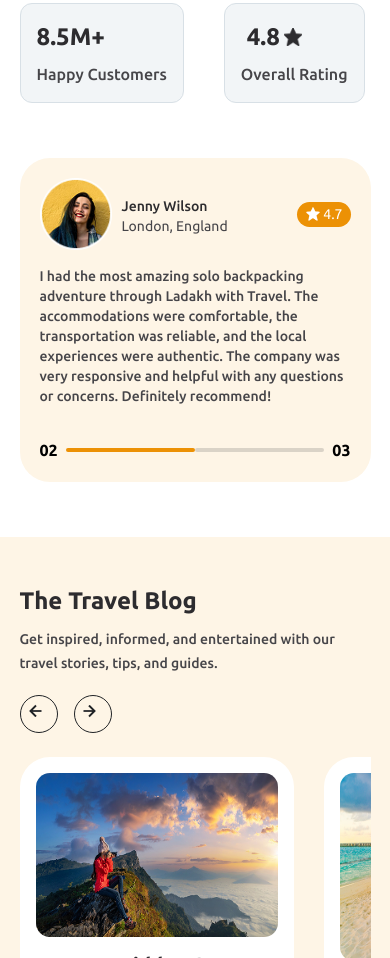
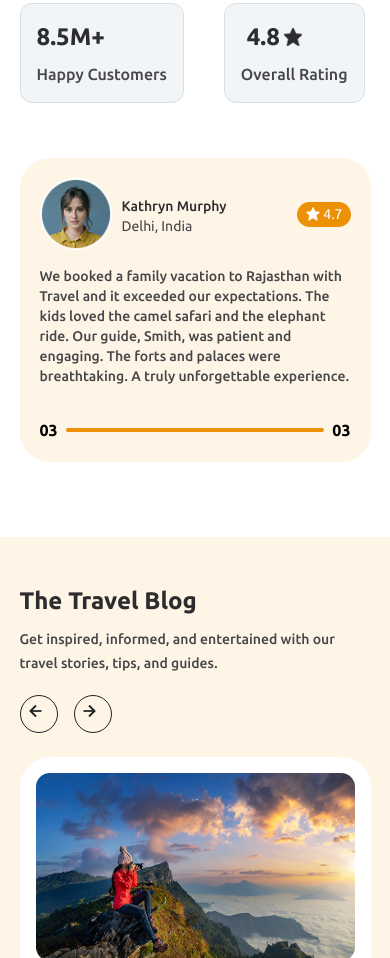
Before and after one commit to aaryan-vyas-10/traveling-website, a plain HTML site: page index.html in a window 390 px wide. Shown: the part 5963-6921 px from the top of the page. Drawn offline with nearby package versions, Linux system fonts and the light colour scheme.

Commit message:
change in swiper blog  for 320px show slide at mobile

```diff
--- a/index.html
+++ b/index.html
@@ -1080,16 +1080,16 @@
         },
             breakpoints: {
                 320: {
-                    slidesPerView: 1.25,
+                    slidesPerView: 1,
                 },
                 576: {
-                    slidesPerView: 2,
+                    slidesPerView: 1.5,
                 },
                 768: {
                     slidesPerView: 2,
                 },
                 1024: {
-                    slidesPerView: 2,
+                    slidesPerView: 2.5,
                 },
                 1200: {
                     slidesPerView: 3,
```
